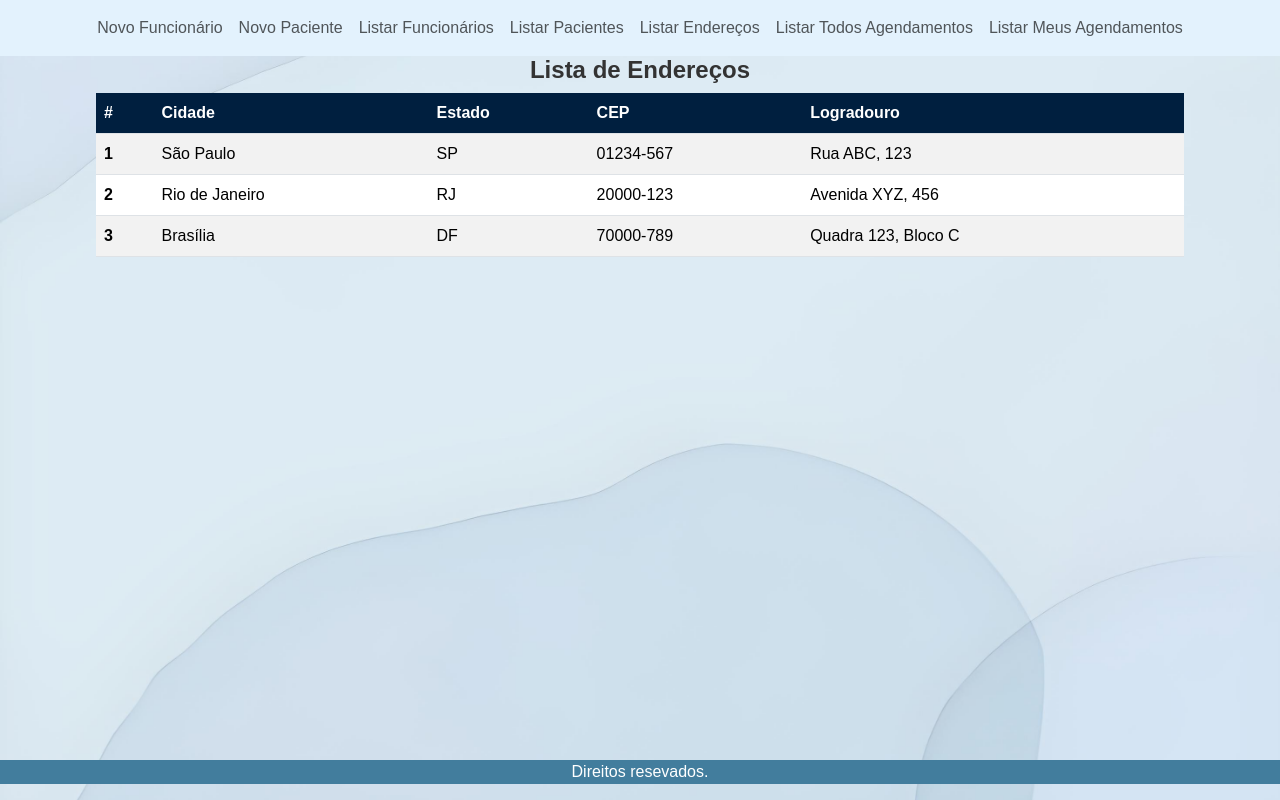
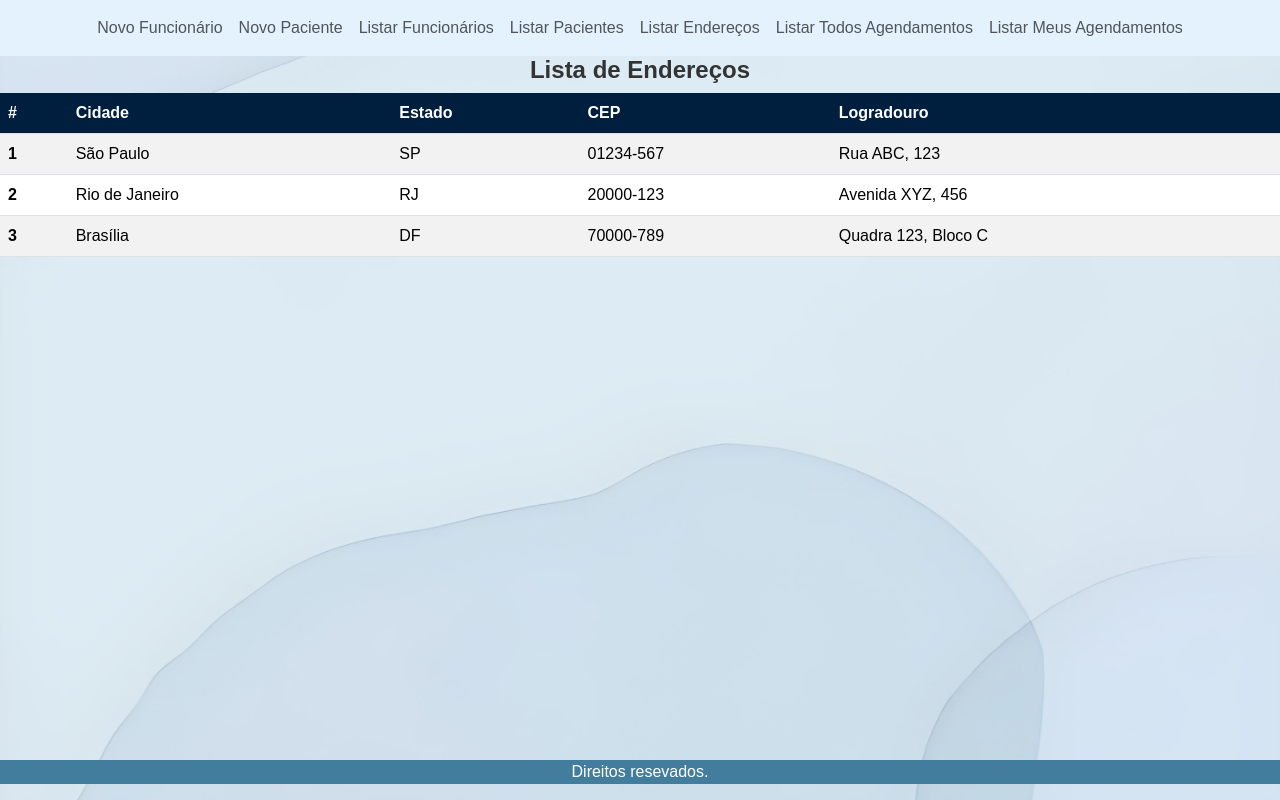
Before and after one commit to aj-ferreira/ppi, a plain HTML site: page restrito/restrito-enderecos.html in a window 1280 px wide. Drawn offline with nearby package versions, Linux system fonts and the light colour scheme.

Commit message:
Update style.css

```diff
--- a/restrito/style.css
+++ b/restrito/style.css
@@ -25,7 +25,6 @@
   }
   .listagem
   {
-    width: 85%;
     margin: 0 auto;
   }
   .listagem div
```
